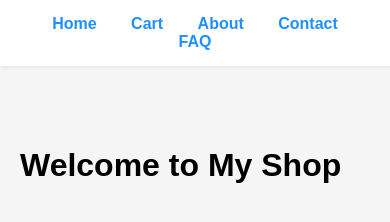
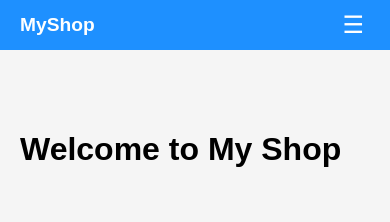
Before and after one commit to Malz-arc/shopping-site, a plain HTML site: page index.html in a window 390 px wide. Drawn offline with Linux system fonts and the light colour scheme; no server answers.

Commit message:
links all core pages

```diff
--- a/index.html
+++ b/index.html
@@ -5,52 +5,141 @@
   <title>My Shop</title>
   <meta name="viewport" content="width=device-width, initial-scale=1.0" />
   <style>
-    body { font-family: Arial, sans-serif; background: #f5f5f5; margin: 0; }
-    .nav {
-      text-align: center; padding: 15px; background: #fff;
-      box-shadow: 0 2px 4px rgba(0, 0, 0, 0.05);
+    body {
+      font-family: Arial, sans-serif;
+      background: #f5f5f5;
+      margin: 0;
+      padding: 0;
     }
-    .nav a {
-      margin: 0 15px; text-decoration: none;
-      color: #1e90ff; font-weight: bold;
+
+    /* Responsive Navbar */
+    .navbar {
+      display: flex;
+      justify-content: space-between;
+      align-items: center;
+      background: #1e90ff;
+      padding: 10px 20px;
+      color: white;
+      flex-wrap: wrap;
     }
-    .container { max-width: 1000px; margin: 40px auto; padding: 20px; }
+
+    .nav-logo {
+      font-weight: bold;
+      font-size: 1.2em;
+    }
+
+    .nav-links a {
+      margin: 0 10px;
+      text-decoration: none;
+      color: white;
+      font-weight: 500;
+    }
+
+    .nav-toggle {
+      display: none;
+      font-size: 1.5em;
+      background: none;
+      border: none;
+      color: white;
+      cursor: pointer;
+    }
+
+    @media (max-width: 600px) {
+      .nav-links {
+        display: none;
+        width: 100%;
+        text-align: center;
+        flex-direction: column;
+        margin-top: 10px;
+      }
+
+      .nav-links.show {
+        display: flex;
+      }
+
+      .nav-toggle {
+        display: block;
+      }
+
+      .nav-links a {
+        margin: 10px 0;
+      }
+    }
+
+    .container {
+      max-width: 1000px;
+      margin: 40px auto;
+      padding: 20px;
+    }
+
     .products-grid {
-      display: flex; flex-wrap: wrap; gap: 20px; justify-content: center;
+      display: flex;
+      flex-wrap: wrap;
+      gap: 20px;
+      justify-content: center;
     }
+
     .product {
-      background: #fff; padding: 15px; width: 200px;
-      border-radius: 10px; box-shadow: 0 2px 6px rgba(0, 0, 0, 0.1);
+      background: #fff;
+      padding: 15px;
+      width: 200px;
+      border-radius: 10px;
+      box-shadow: 0 2px 6px rgba(0, 0, 0, 0.1);
       text-align: center;
     }
+
     .product img {
-      width: 100%; height: auto; border-radius: 8px;
+      width: 100%;
+      height: auto;
+      border-radius: 8px;
     }
-    .product h2 { font-size: 1.1em; margin: 10px 0 5px; }
-    .product p { font-size: 1em; color: #333; }
+
+    .product h2 {
+      font-size: 1.1em;
+      margin: 10px 0 5px;
+    }
+
+    .product p {
+      font-size: 1em;
+      color: #333;
+    }
+
     .product button {
-      margin-top: 10px; padding: 10px;
-      background-color: #1e90ff; color: white;
-      border: none; border-radius: 5px; cursor: pointer;
+      margin-top: 10px;
+      padding: 10px;
+      background-color: #1e90ff;
+      color: white;
+      border: none;
+      border-radius: 5px;
+      cursor: pointer;
     }
-    .product button:hover { background-color: #0f78d1; }
+
+    .product button:hover {
+      background-color: #0f78d1;
+    }
   </style>
 </head>
 <body>
 
-  <div class="nav">
-    <a href="index.html">Home</a>
-    <a href="cart.html">Cart</a>
-    <a href="about.html">About</a>
-    <a href="contact.html">Contact</a>
-    <a href="faq.html">FAQ</a>
-  </div>
+  <!-- Responsive Navigation Bar -->
+  <nav class="navbar">
+    <div class="nav-logo">MyShop</div>
+    <div class="nav-links" id="navLinks">
+      <a href="index.html">Home</a>
+      <a href="about.html">About</a>
+      <a href="contact.html">Contact</a>
+      <a href="faq.html">FAQ</a>
+      <a href="login.html">Admin Login</a>
+    </div>
+    <button class="nav-toggle" onclick="toggleMenu()">☰</button>
+  </nav>
 
   <div class="container">
     <h1>Welcome to My Shop</h1>
     <div id="product-list" class="products-grid"></div>
   </div>
 
+  <!-- Firebase Product Loader -->
   <script type="module">
     import { initializeApp } from "https://www.gstatic.com/firebasejs/10.12.0/firebase-app.js";
     import { getFirestore, collection, getDocs } from "https://www.gstatic.com/firebasejs/10.12.0/firebase-firestore.js";
@@ -87,5 +176,13 @@
       productList.appendChild(div);
     });
   </script>
+
+  <!-- Toggle Menu Script -->
+  <script>
+    function toggleMenu() {
+      document.getElementById("navLinks").classList.toggle("show");
+    }
+  </script>
+
 </body>
 </html>
```
